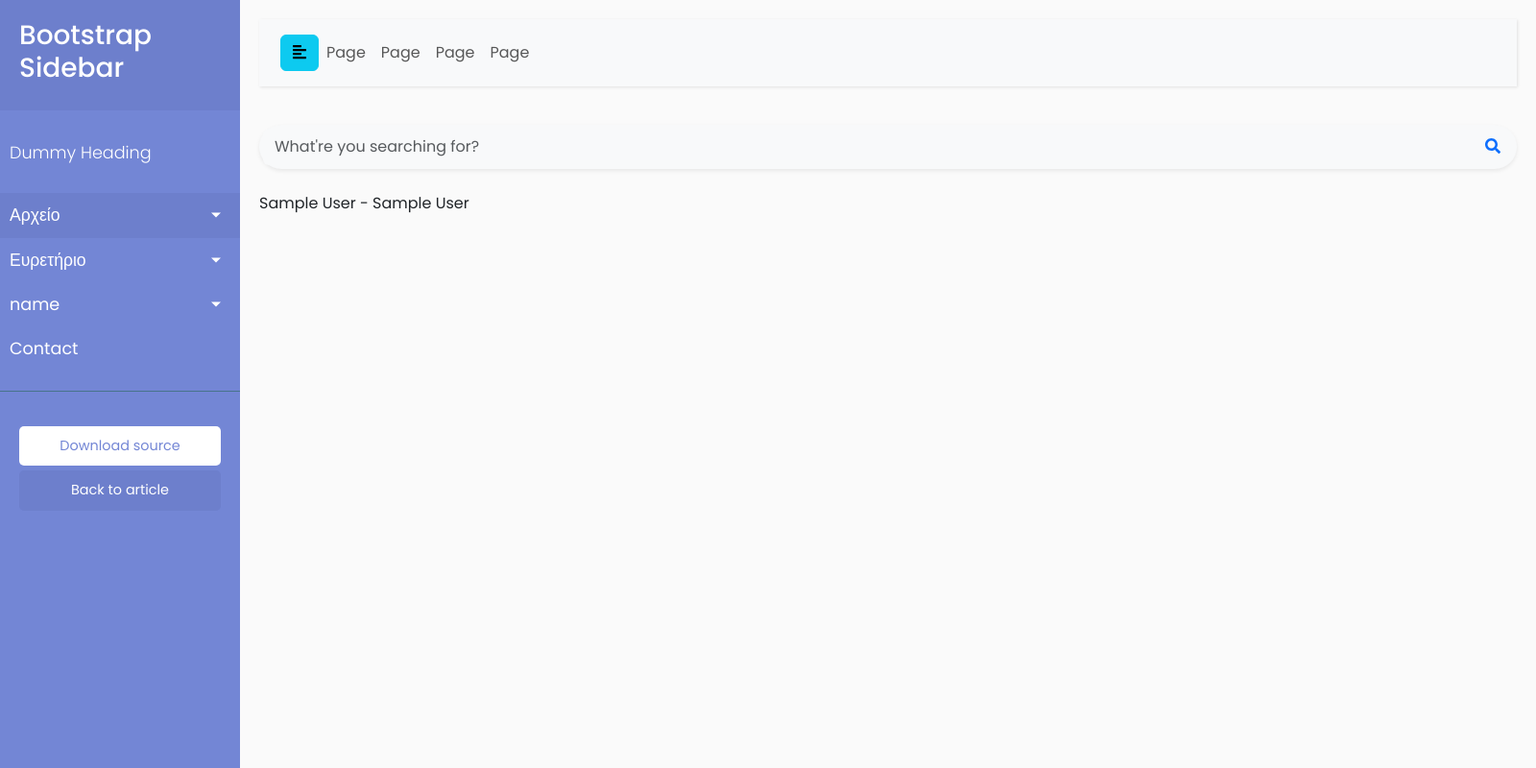
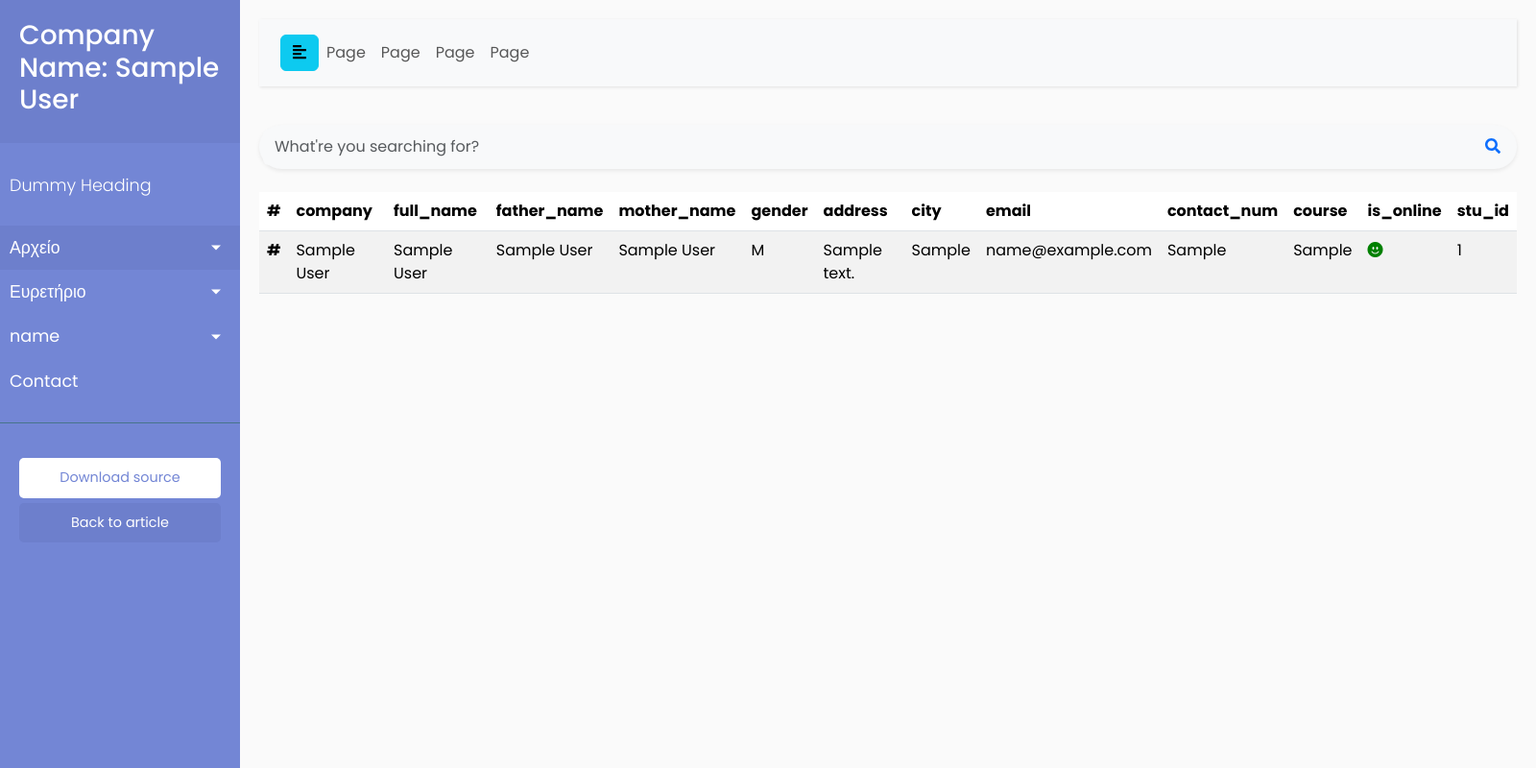
Before and after one commit to kostisvit/Acs-StudentManagementSystem, a Django app: page /students/ in a window 1600 px wide. Shown: the whole page at 96% size. Run offline with Django 4.2, Linux system fonts and the light colour scheme; a user stored in the database is signed in; tables that the repository leaves empty hold one stand-in row (values such as "Sample post"); some libraries are stand-ins or nearby versions.

Commit message:
students html table

```diff
--- /dev/null
+++ b/apps/accounts/templatetags/company_tags.py
@@ -0,0 +1,12 @@
+from django import template
+from accounts.models import Company
+
+register = template.Library()
+
+@register.simple_tag
+def get_company_name():
+    """
+    Returns the name of the company.
+    """
+    company = Company.objects.first()
+    return company.name if company else "Unknown Company"
--- a/templates/_base.html
+++ b/templates/_base.html
@@ -15,7 +15,7 @@
     <!-- Font Awesome JS -->
     <script defer src="https://use.fontawesome.com/releases/v5.0.13/js/solid.js" integrity="sha384-tzzSw1/Vo+0N5UhStP3bvwWPq+uvzCMfrN1fEFe+xBmv1C/AtVX5K0uZtmcHitFZ" crossorigin="anonymous"></script>
     <script defer src="https://use.fontawesome.com/releases/v5.0.13/js/fontawesome.js" integrity="sha384-6OIrr52G08NpOFSZdxxz1xdNSndlD4vdcf/q2myIUVO0VsqaGHJsB0RaBE01VTOY" crossorigin="anonymous"></script>
-
+    <link rel="stylesheet" href="https://cdn.jsdelivr.net/npm/bootstrap-icons@1.10.5/font/bootstrap-icons.css">
 </head>
 <body>
         <div class="wrapper">
--- a/templates/app/students.html
+++ b/templates/app/students.html
@@ -1,10 +1,49 @@
 {% extends '_base.html' %}
 
 {% block content %}
+<table class="table table-striped">
+  <thead>
+    <tr>
+      <th scope="col">#</th>
+      <th scope="col">company</th>
+      <th scope="col">full_name</th>
+      <th scope="col">father_name</th>
+      <th scope="col">mother_name</th>
+      <th scope="col">gender</th>
+      <th scope="col">address</th>
+      <th scope="col">city</th>
+      <th scope="col">email</th>
+      <th scope="col">contact_num</th>
+      <th scope="col">course</th>
+      <th scope="col">is_online</th>
+      <th scope="col">stu_id</th>
+    </tr>
+  </thead>
+  <tbody>
+    {% for obj in object_list %}
+    <tr>
+      <th scope="row">#</th>
+      <td>{{obj.company}}</td>
+      <td>{{obj.full_name}}</td>
+      <td>{{obj.father_name}}</td>
+      <td>{{obj.mother_name}}</td>
+      <td>{{obj.gender}}</td>
+      <td>{{obj.address}}</td>
+      <td>{{obj.city}}</td>
+      <td>{{obj.email}}</td>
+      <td>{{obj.contact_num}}</td>
+      <td>{{obj.course}}</td>
+      {% if obj.is_online == True %}
+      <td><i class="bi bi-emoji-smile-fill" style="color: green; "></i></td>
+      {% else %}
+      <td><i class="bi bi-emoji-frown-fill" style="color: red;"></i></td>
+      {% endif %}
+      <td>{{obj.stu_id}}</td>
+    </tr>
+    {% endfor %}
+  </tbody>
 
 
-  {% for obj in object_list %}
-    {{obj.full_name}} - {{obj.company}}
-  {% endfor %}
+
 
 {% endblock %}
--- a/templates/partials/navbar.html
+++ b/templates/partials/navbar.html
@@ -1,8 +1,9 @@
 {% load custom_filters %}
+{% load company_tags %}
         <!-- Sidebar  -->
         <nav id="sidebar">
             <div class="sidebar-header">
-                <h3>Bootstrap Sidebar</h3>
+                <h3>Company Name: {% get_company_name %}</h3>
             </div>
 
             <ul class="list-unstyled components">
```
Also changed, not shown: templates/home.html (+8 -0 lines).
